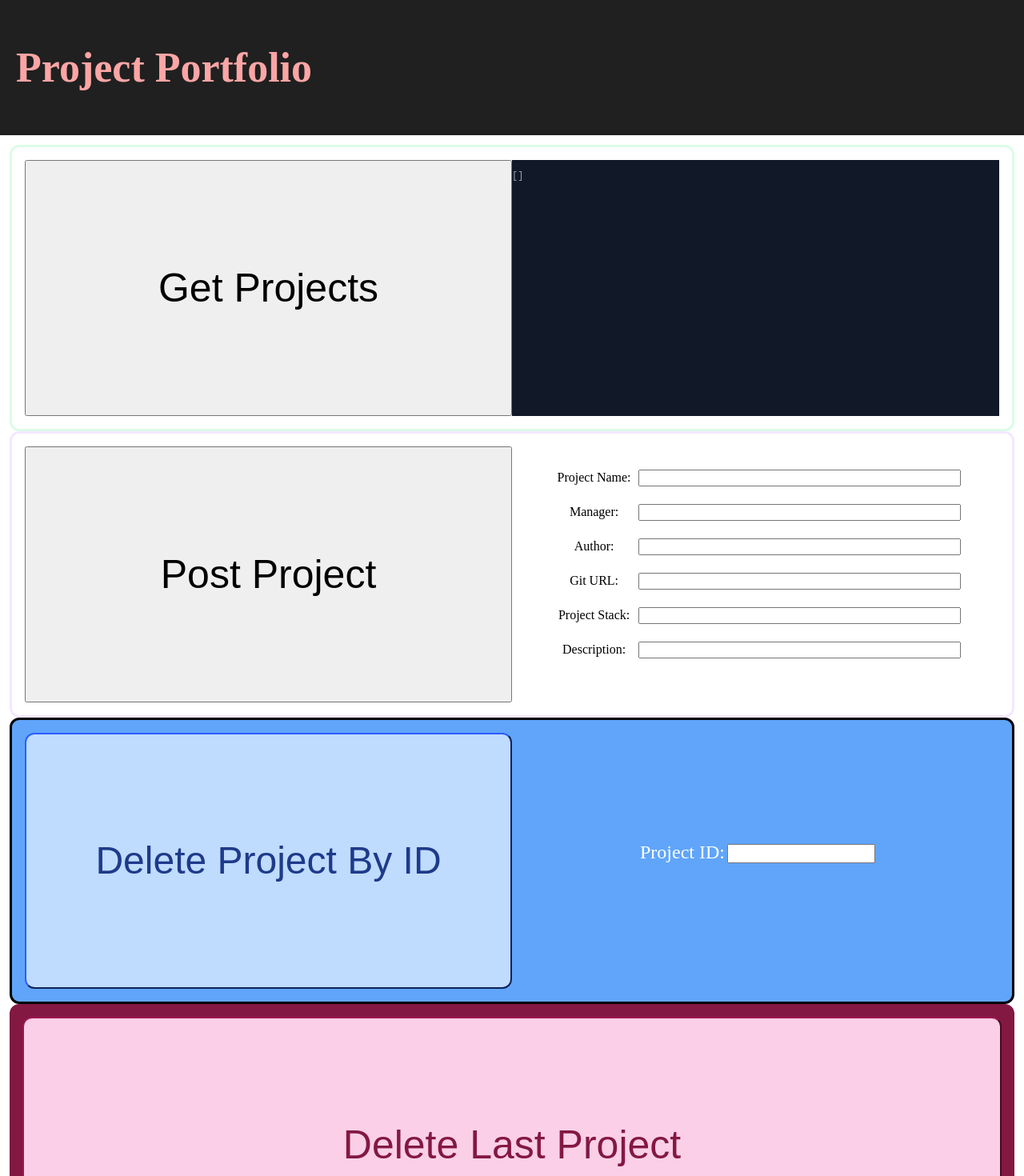
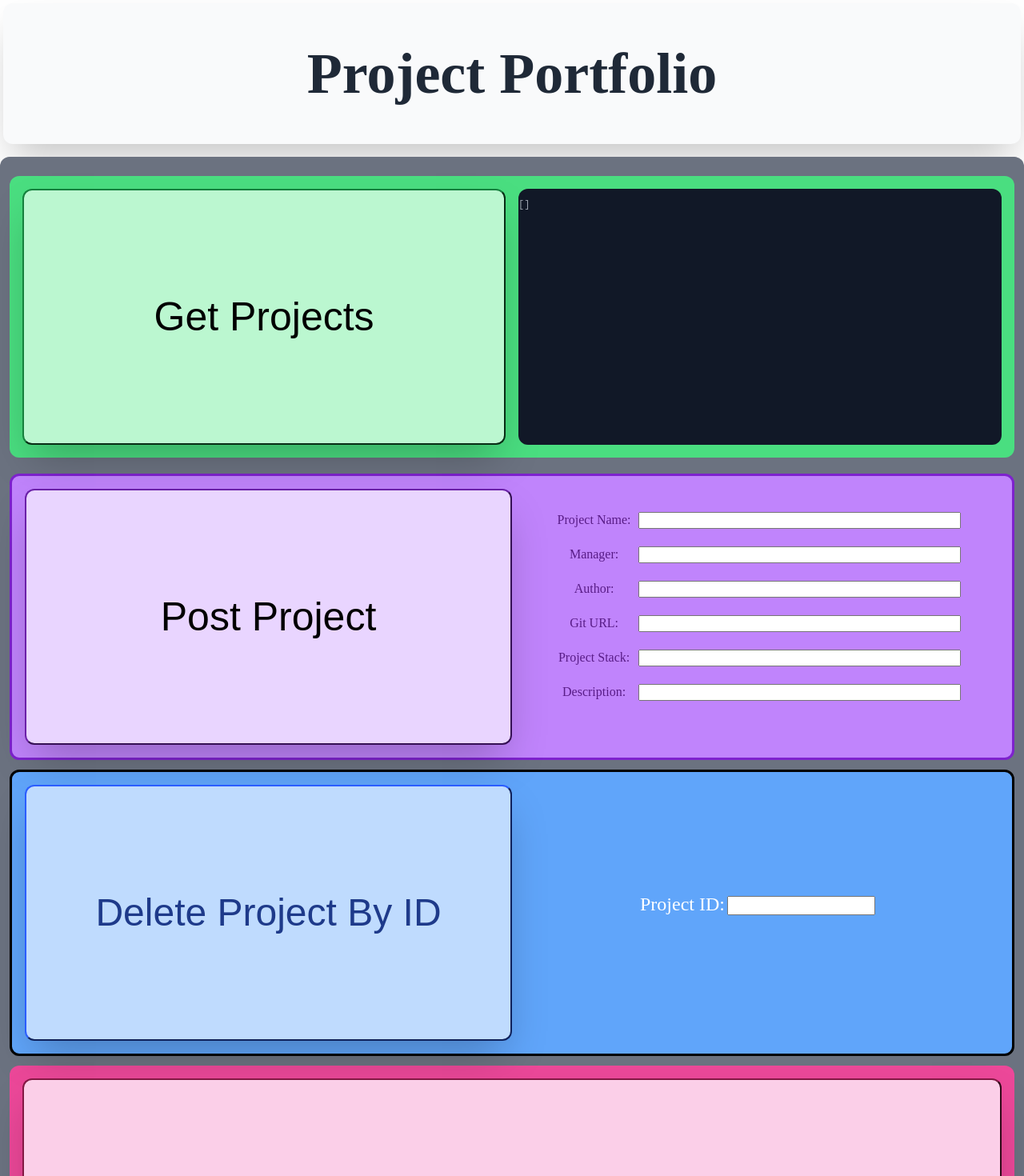
Before and after one commit to NilK15/NilK15.github.io, a React (Create React App) app: page / in a window 1280 px wide. Shown: the top 1470 px of the page at 80% size. Built offline with nearby package versions, Linux system fonts and the light colour scheme.

Commit message:
added more tailwindcss to rest of the methods and divs

```diff
--- a/src/App.tsx
+++ b/src/App.tsx
@@ -1,5 +1,6 @@
 import Header from './components/Header';
 import Body from './components/Body';
+import React from 'react';
 
 function App() {
     return (
--- a/src/components/Body.tsx
+++ b/src/components/Body.tsx
@@ -67,16 +67,16 @@ const Body = () => {
         }
     }
     return (
-        <div className='bodyOverview flex-col p-3 '>
-            <div className='getDiv rounded-xl border-solid border-green-100 p-4'>
-                <button className='getButton ' onClick={fetchDataGet}> Get Projects
+        <div className='bodyOverview flex-col p-3 rounded-xl bg-gray-500'>
+            <div className='getDiv mb-5 mt-3 rounded-xl border-green-800 bg-green-400 p-4'>
+                <button className='getButton shadow-2xl rounded-xl border-green-700 bg-green-200 cursor-pointer hover:bg-green-300' onClick={fetchDataGet}> Get Projects
                 </button>
-                <div className='dataItems bg-gray-900'>
+                <div className='dataItems bg-gray-900 rounded-xl ml-4'>
                     <pre className='text-xs text-gray-400'>{JSON.stringify(data, null, 2)}</pre>
                 </div>
             </div>
-            <div className='postDiv rounded-xl border-solid border-purple-100 p-4'>
-                <button type="submit" form="postForm" className='postButton' > Post
+            <div className='postDiv mt-3 bg-purple-400 rounded-xl border-solid border-purple-700 text-purple-900 p-4'>
+                <button type="submit" form="postForm" className='postButton shadow-2xl rounded-xl bg-purple-200 border-purple-800 hover:bg-purple-300 cursor-pointer' > Post
                     Project
                 </button>
                 <div className='formContainer '>
@@ -107,8 +107,8 @@ const Body = () => {
                     </form>
                 </div>
             </div>
-            <div className='deletDivSpecific flex rounded-xl border-solid blue-900 bg-blue-400 p-4'>
-                <button className='deleteButtonSpecific rounded-xl border-blue-800 bg-blue-200 hover:bg-blue-300 text-blue-900 w-1/2 h-80 text-5xl' onClick={() => fetchDataDelete(parseInt((document.getElementById("idNumber") as HTMLInputElement).value))}> Delete Project By ID
+            <div className='deletDivSpecific flex mt-3 rounded-xl border-solid blue-900 bg-blue-400 p-4'>
+                <button className='deleteButtonSpecific shadow-2xl rounded-xl border-blue-800 bg-blue-200 hover:bg-blue-300 text-blue-900 w-1/2 h-80 text-5xl' onClick={() => fetchDataDelete(parseInt((document.getElementById("idNumber") as HTMLInputElement).value))}> Delete Project By ID
                 </button>
                 <div className='block w-1/2 text-center'>
                     <form id="idForm" className='pt-32'>
@@ -117,8 +117,8 @@ const Body = () => {
                     </form>
                 </div>
             </div>
-            <div className='deleteDiv flex rounded-xl p-4 bg-pink-900'>
-                <button className='deleteButton rounded-xl border-pink-800 bg-pink-200 hover:bg-pink-300 text-pink-900 cursor-pointer' onClick={() => fetchDataDelete(0)}> Delete
+            <div className='deleteDiv flex rounded-xl p-4 bg-pink-500 mt-3'>
+                <button className='deleteButton rounded-xl shadow-2xl border-pink-900 bg-pink-200 hover:bg-pink-300 text-pink-900 cursor-pointer' onClick={() => fetchDataDelete(0)}> Delete
                     Last Project
                 </button>
             </div>
--- a/src/components/Header.tsx
+++ b/src/components/Header.tsx
@@ -1,11 +1,9 @@
 const Header = () => {
     return (
-        <div>
-            <div className="Header">
-                <header className="Header-Items">
-                    <h1 className="text-red-300">  Project Portfolio </h1>
-                </header>
-            </div >
+        <div className="Header flex text-4xl rounded-xl m-1 shadow-2xl mb-4 bg-gray-50">
+            <header className="rounded-full Header-Items w-full text-center">
+                <h1 className="text-gray-800">  Project Portfolio </h1>
+            </header>
         </div>
     );
 }
--- a/src/index.css
+++ b/src/index.css
@@ -14,11 +14,11 @@ html, body{
 }
 
 .Header {
-    display:flex;
-    background-color: var(--background-color);
-    align-items: center;
-    font-size: calc(10px + 2vmin);
-    color: white;
+    /* display:flex; */
+    /* background-color: var(--background-color); */
+    /* align-items: center; */
+    /* font-size: calc(10px + 2vmin); */
+    /* color: white; */
 }
 
 .Header-Items {
```
